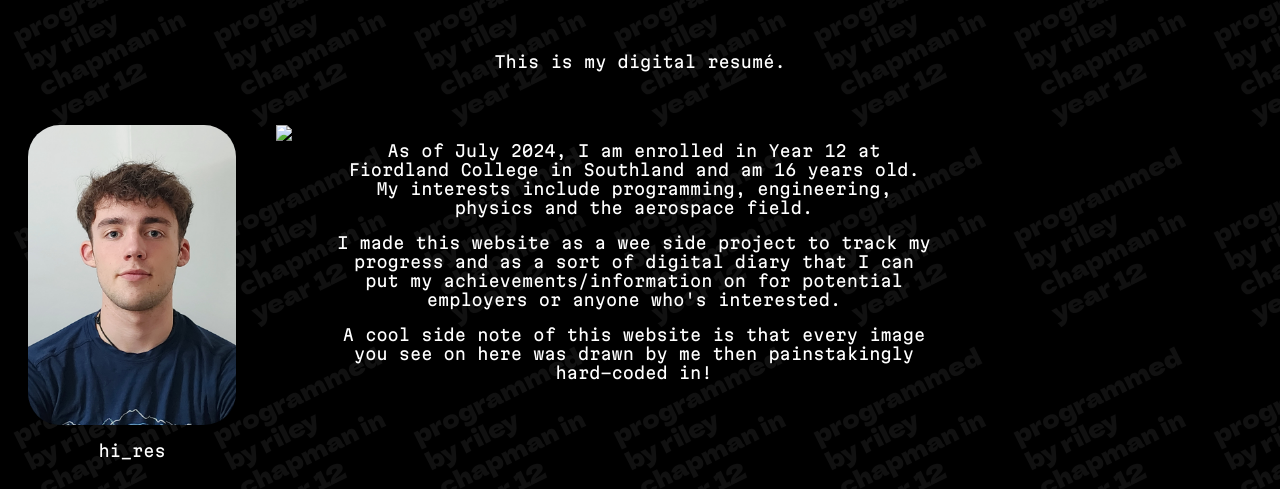
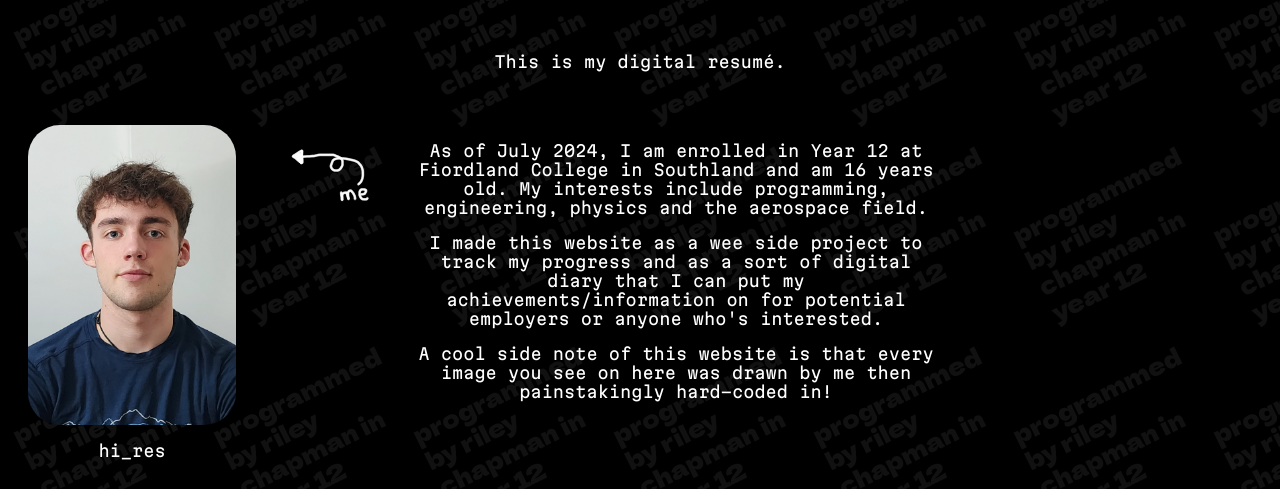
Before and after one commit to goon-1/goon-1.github.io, a plain HTML site: page index.html in a window 1280 px wide. Shown: the part 63-552 px from the top of the page. Drawn offline with Linux system fonts and the light colour scheme.

Commit message:
Update index.html
fixed a wee image path

```diff
--- a/index.html
+++ b/index.html
@@ -19,7 +19,7 @@
 		</div>
 
 		<div class="item">
-			<img src="me_text.png">
+			<img src="img/icons/me_text.png">
 		</div>
 
 		<div class="item">
```
